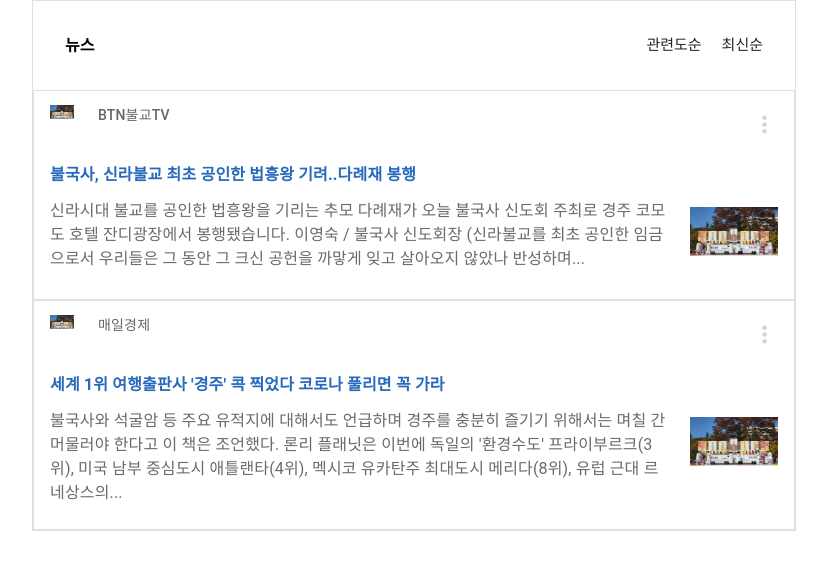
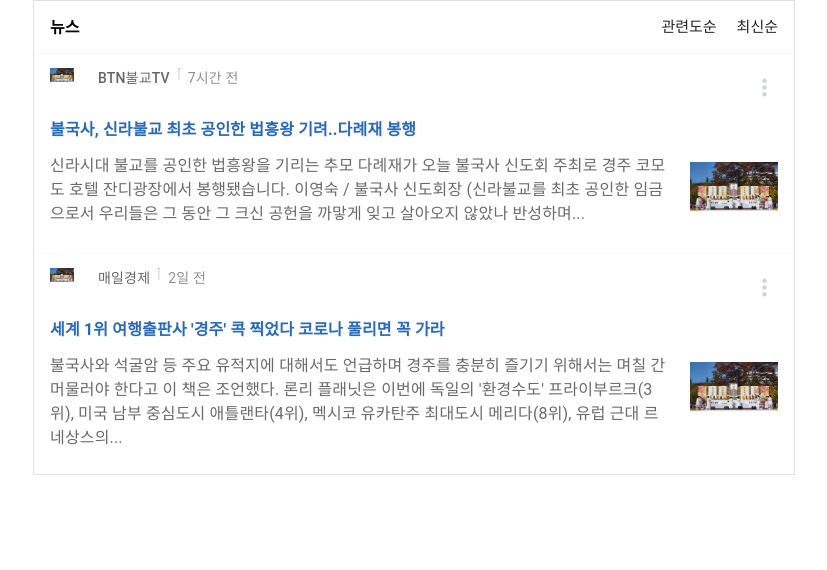
Before and after one commit to ksa37/CS492_Team4_Web_SSR_with_Server_Driven_UI, a Next.js app: page /news in a window 1280 px wide. Shown: the top 570 px of the page, without its empty margins (226-1053 px from the left). Built offline with nearby package versions, Linux system fonts and the light colour scheme.

Commit message:
Mixing original file with material UI: Need to arrange margin and circle boarder for image in card component

```diff
--- a/src/components/card.js
+++ b/src/components/card.js
@@ -58,7 +58,8 @@ export default function NaverCard({props}) {
     // )
 
     return (
-        <Card sx={{ maxWidth: 766}} variant='outlined' square >
+        // <Card sx={{ maxWidth: 766}} variant='outlined' square >
+        <Card sx={{ maxWidth: 766}} square >
           <CardHeader
             avatar={
                 <div className={styles.publisherImg}>
@@ -77,7 +78,13 @@ export default function NaverCard({props}) {
                 <MoreVertIcon style={{color: '#D1D3D6'}}/>
               </IconButton>
             }
-            title = {<div className={styles.publisher}>{publisher}</div>}
+            title = {
+                <div className={styles.publishInfo}>
+                    <div className={styles.publisher}>{publisher}</div>
+                    <hr className={styles.verticalDivider}></hr>
+                    <div className={styles.date}>{date}</div>
+                </div>
+            }
 
             style={{ textAlign: 'left', height:48}}
           />
--- a/src/components/card.module.css
+++ b/src/components/card.module.css
@@ -55,6 +55,7 @@
 .verticalDivider {
     border-left: 1px solid rgba( 225, 225, 225, 1 );
     height: 12px;
+    margin: 0;
 }
 
 .date {
@@ -69,7 +70,7 @@
 }
 
 .title {
-    margin-top: 8px;
+    /* margin-top: 8px;  */
     font-size: 16px;
     font-weight: bold;
     height: fit-content;
--- a/src/pages/news.module.css
+++ b/src/pages/news.module.css
@@ -10,12 +10,10 @@
     display: flex;
     flex-direction: row;
     justify-content: space-between;
-    /* margin-top: 36px;
-    margin-bottom: 36px;  */
-    margin-top: 18px;
+    /* margin-top: 18px;
     margin-bottom: 18px;
     margin-right: 16px;
-    margin-left: 16px;
+    margin-left: 16px; */
 }
 
 .viewName {
```
